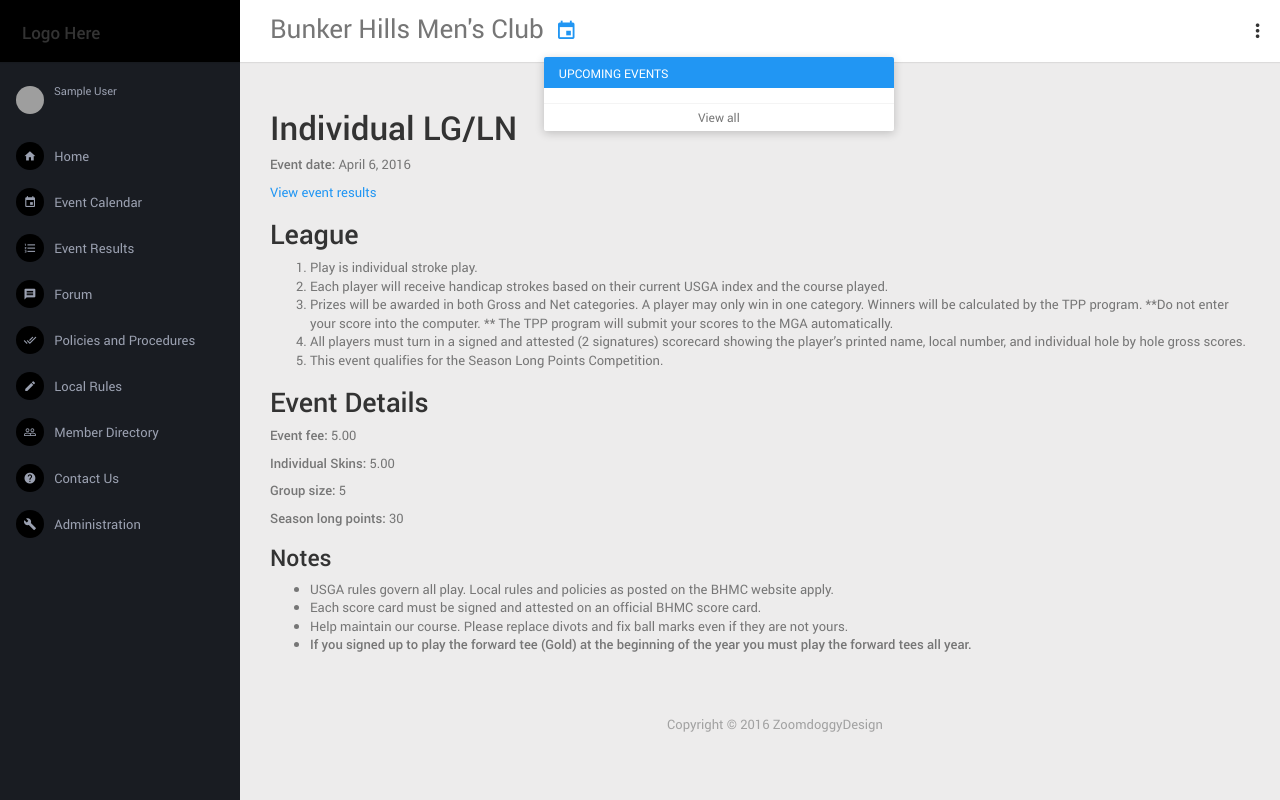
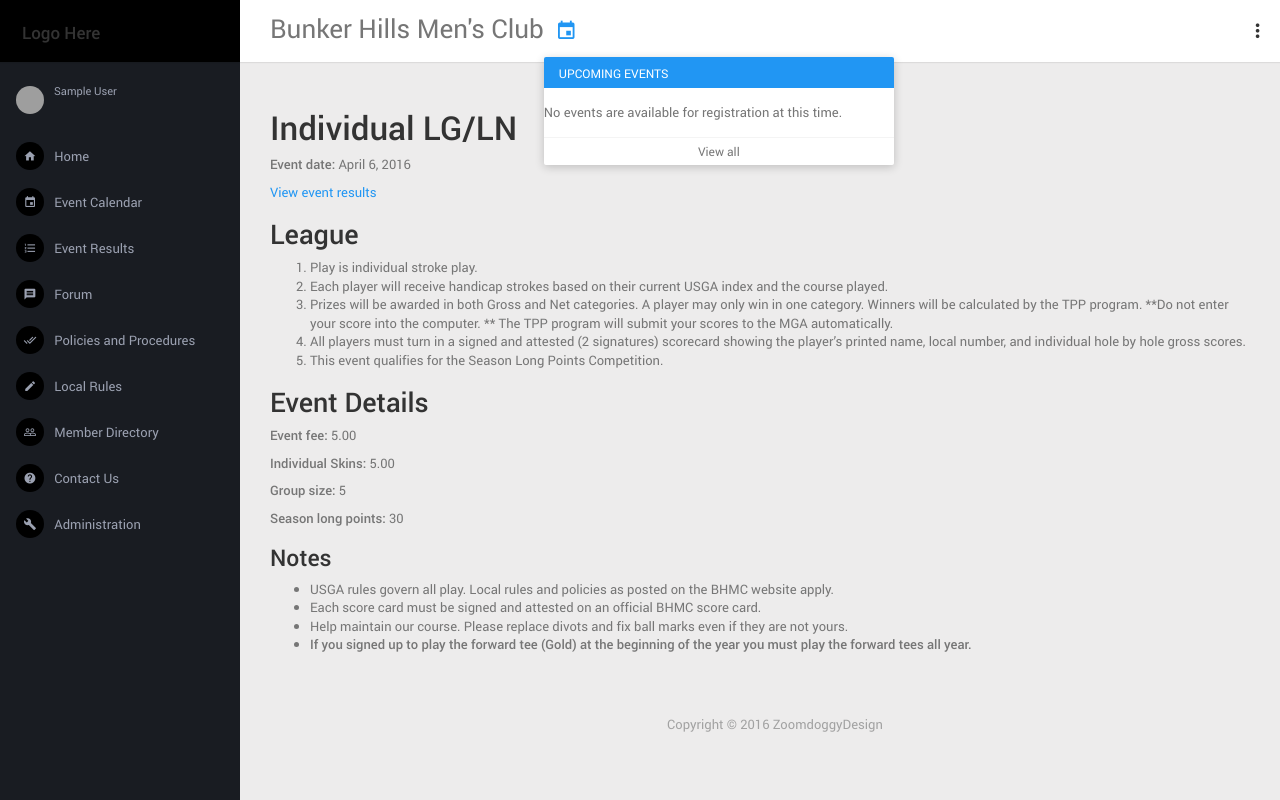
Before and after one commit to finleysg/clubmanager-api, a Django app: page /event/1/ in a window 1280 px wide, after a click that opens the changed part. Run offline with Django 3.2, Linux system fonts and the light colour scheme; the visitor is signed in with stand-in values (Sample User, id 1); data comes from the database, SQL or seed files in the repository; parts of the project's set-up code (start-up, migrations or seed data) failed here and were passed over; some libraries are stand-ins or nearby versions; grey boxes are pictures that could not be loaded.

Commit message:
fixed wonky upcoming events widget

```diff
--- a/events/serializers.py
+++ b/events/serializers.py
@@ -7,7 +7,7 @@ class EventSerializer(serializers.HyperlinkedModelSerializer):
         model = Event
         fields = ("url", "id", "name", "description", "rounds", "holes_per_round", "event_fee", "skins_fee",
                   "minimum_signup_group_size", "maximum_signup_group_size", "group_size", "start_type",
-                  "can_signup_group", "can_choose_hole", "scoring", "scoring_system",
+                  "can_signup_group", "can_choose_hole", "scoring", "scoring_system", "event_state",
                   "number_of_scores", "notes", "event_type", "skins_type", "season_points", "template",
                   "start_date", "start_time", "end_date", "end_time", "signup_start", "signup_end")
 
--- a/events/views.py
+++ b/events/views.py
@@ -32,6 +32,7 @@ class UpcomingEventList(generics.ListAPIView):
         today = dt.date.today()
         queryset = Event.objects.all()
         queryset = queryset.filter(signup_start__lt=today, signup_end__gt=today)
+        # print(queryset.query)
         return queryset
 
 
--- a/web/static/web/app/events/eventService.js
+++ b/web/static/web/app/events/eventService.js
@@ -27,7 +27,14 @@
         }
 
         function getUpcomingEvents() {
-            return eventData.upcoming();
+            var year = new Date().getFullYear();
+            return eventData.events(year).then( function(data) {
+                var filtered = data.filter(function (event) {
+                    return moment(event.start_date).year() === year &&
+                        (event.event_state === 'registration' || event.event_state === 'pending');
+                });
+                return filtered;
+            });
         }
     }
 })();
--- a/web/static/web/app/templates.js
+++ b/web/static/web/app/templates.js
@@ -1,2 +1,2 @@
 angular.module("club-manager").run(["$templateCache", function($templateCache) {$templateCache.put("events/event-calendar.html","<div id=calendar-wrap><header><div class=month-title><span ng-click=vm.changeMonth(-1)>&lt;</span>{{vm.monthName}} {{vm.year}}<span ng-click=vm.changeMonth(1)>&gt;</span></div></header><div id=calendar><ul class=weekdays><li>Sunday</li><li>Monday</li><li>Tuesday</li><li>Wednesday</li><li>Thursday</li><li>Friday</li><li>Saturday</li></ul><ul ng-repeat=\"week in vm.calendar.weeks\" class=days><li ng-repeat=\"d in week.days\" class=day ng-class=\"{\'other-month\': !d.isCurrentMonth}\"><div class=date>{{d.day}}</div><div ng-repeat=\"e in d.events\" class=event><div class=event-desc><a href=\"/event/{{ e.id }}/\">{{e.name}}</a></div></div></li></ul></div></div>");
-$templateCache.put("events/upcoming-events.html","<li class=\"dropdown hidden-xs\"><a href data-toggle=dropdown class=hi-events><i class=\"zmdi zmdi-calendar\"></i></a><div class=\"dropdown-menu hi-dropdown\"><div class=\"dropdown-header bg-blue m-b-15\">UPCOMING EVENTS</div><div ng-repeat=\"e in vm.events\" class=\"list-group lg-alt\"><a class=\"list-group-item media\" href=\"/register/\"><div class=pull-left><div class=\"event-time bg-green\"><h2>{{ e.start_date }}</h2><small>{{ e.start_time }}</small></div></div><div class=media-body><div class=list-group-item-heading>{{ e.name }}</div><small class=\"list-group-item-text c-gray f-11\">{{ e.time_left }}</small></div></a></div><a class=view-more href=\"/calendar/\">View all</a></div></li>");}]);
+$templateCache.put("events/upcoming-events.html","<li class=\"dropdown hidden-xs\"><a href data-toggle=dropdown class=hi-events><i class=\"zmdi zmdi-calendar\"></i></a><div class=\"dropdown-menu hi-dropdown\"><div class=\"dropdown-header bg-blue m-b-15\">UPCOMING EVENTS</div><div ng-show=\"vm.events.length === 0\" class=\"list-group lg-alt\">No events are available for registration at this time.</div><div ng-show=\"vm.events.length > 0\" ng-repeat=\"e in vm.events\" class=\"list-group lg-alt\"><a class=\"list-group-item media\" href=\"/event/{{ e.id }}/register/\"><div class=pull-left><div class=\"event-time bg-green\"><h2>{{ e.start_date }}</h2><small>{{ e.start_time }}</small></div></div><div class=media-body><div class=list-group-item-heading>{{ e.name }}</div><small class=\"list-group-item-text c-gray f-11\">{{ e.time_left }}</small></div></a></div><a class=view-more href=\"/calendar/\">View all</a></div></li>");}]);
--- a/web/templates/web/base.html
+++ b/web/templates/web/base.html
@@ -45,7 +45,9 @@
         </li>
 
         <!-- Events -->
+        {% if user.is_authenticated %}
         <upcoming-events></upcoming-events>
+        {% endif %}
 
         <!-- Settings -->
         <li class="pull-right dropdown hidden-xs">
```
Also changed, not shown: web/static/web/app/events/upcoming-events.html (+5 -2 lines).
